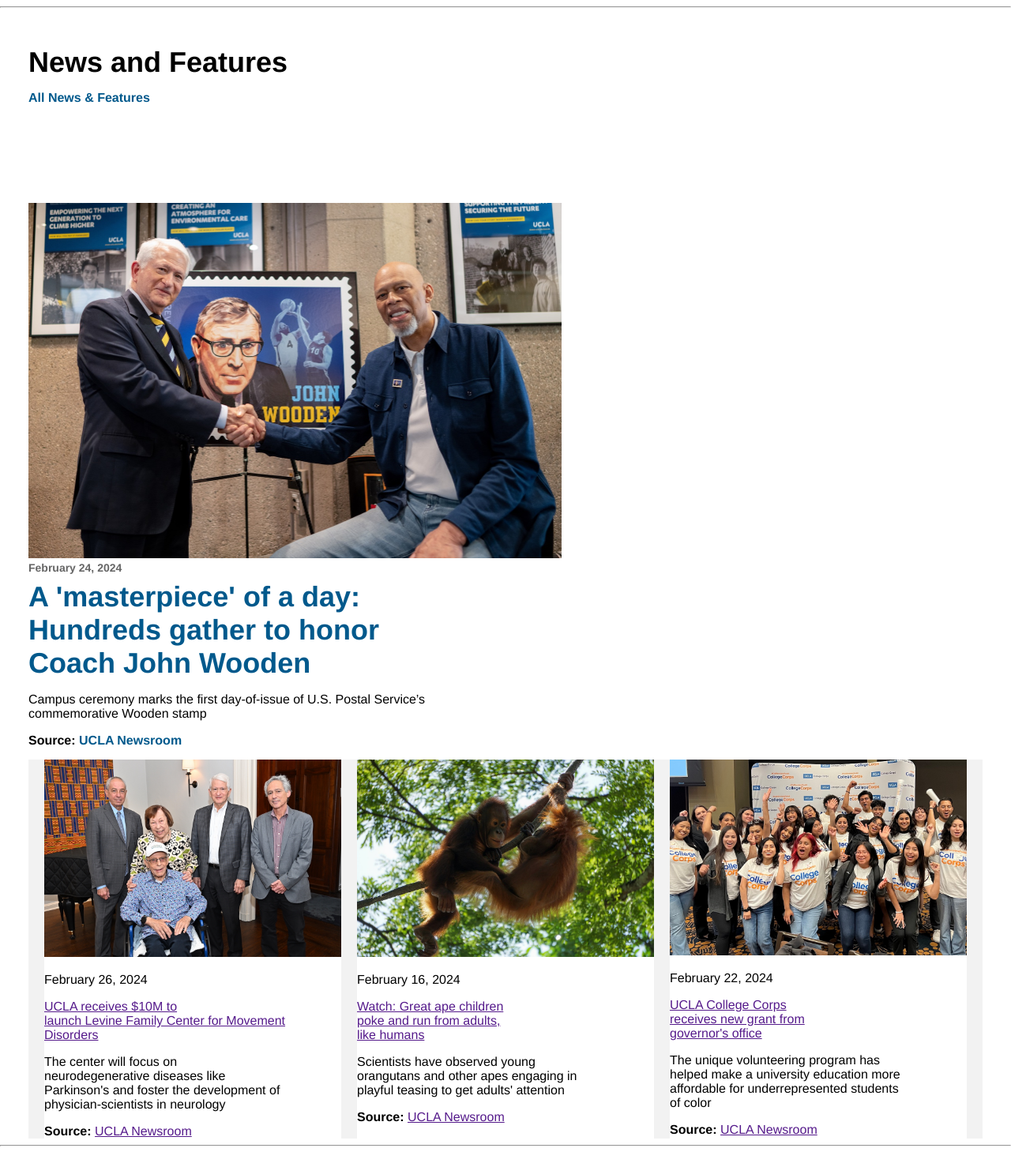
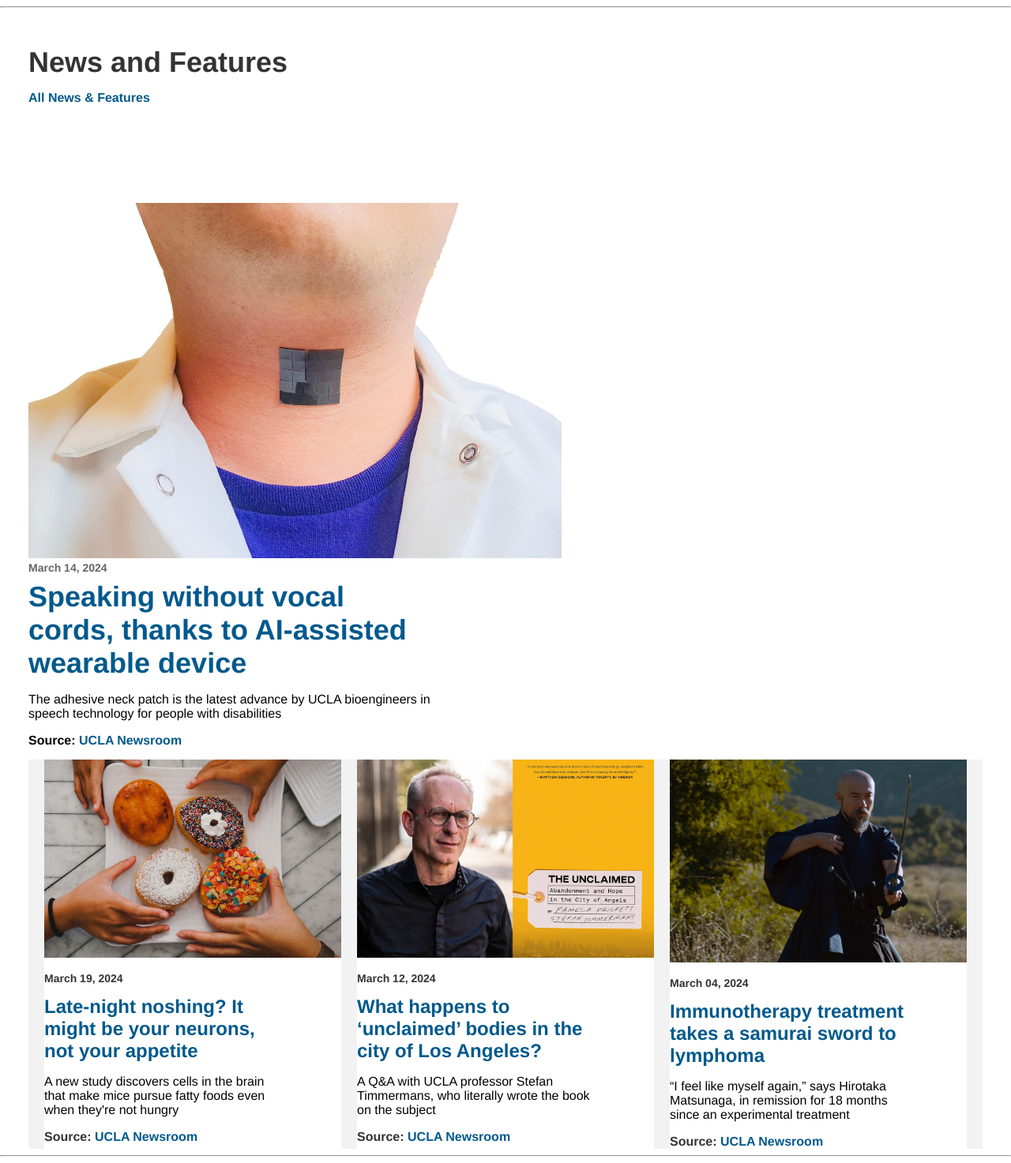
Before and after one commit to neon1024/Web-Programming, a PHP site: page / in a window 1280 px wide. Shown: the whole page at 79% size. Before the commit the page ends 1452 px from the top, so only its background shows below. Run offline with PHP 8.4, Linux system fonts and the light colour scheme.

Commit message:
updated CSS based on original site

```diff
--- a/Lab_3/index.html
+++ b/Lab_3/index.html
@@ -13,7 +13,7 @@
     [ ] container for the Quote
 [ ] main container for the cards
     [ ] card container
-[ ] page icon
+[x] favicon
 -->
 <!DOCTYPE html>
 <html>
@@ -22,6 +22,7 @@
         <meta http-equiv="X-UA-Compatible" content="IE=edge" />
         <meta name="description" content="" />
         <meta name="viewport" content="width=device-width, initial-scale=1" />
+        <link rel="icon" type="image/x-icon" href="/images/UCLA_favicon.png" />
         <link rel="stylesheet" href="style.css" />
         <title>UCLA</title>
     </head>
@@ -30,28 +31,28 @@
             <hr />
             <div class="wrapper">
                 <div class="upper-container">
-                    <h2>News and Features</h2>
+                    <h2 class="h2-featured-title">News and Features</h2>
                     <div class="news-and-features-link">
                         <a href="">All News & Features</a>
                     </div>
                     <img src="images/main_photo.jpg" />
                     <div class="main-news-card">
-                        <p class="main-news-date">February 24, 2024</p>
-                        <a href="" class="main-news-quote"
-                            >A 'masterpiece' of a day:
+                        <p class="main-news-card-date">March 14, 2024</p>
+                        <a href="" class="main-news-card-quote">
+                            Speaking without vocal
                             <br />
-                            Hundreds gather to honor
+                            cords, thanks to AI-assisted
                             <br />
-                            Coach John Wooden
+                            wearable device
                         </a>
                         <p>
-                            Campus ceremony marks the first day-of-issue of U.S.
-                            Postal Service’s
+                            The adhesive neck patch is the latest advance by
+                            UCLA bioengineers in
                             <br />
-                            commemorative Wooden stamp
+                            speech technology for people with disabilities
                         </p>
                         <b>Source: </b>
-                        <a href="" class="main-news-source-link"
+                        <a href="" class="main-news-card-source-link"
                             >UCLA Newsroom</a
                         >
                     </div>
@@ -62,64 +63,69 @@
                     -->
                     <div class="news-card">
                         <img src="images/news1.jpg" />
-                        <p class="news-date">February 26, 2024</p>
-                        <a href="" class="news-quote">
-                            UCLA receives $10M to
+                        <p class="news-card-date">March 19, 2024</p>
+                        <a href="" class="news-card-quote">
+                            Late-night noshing? It
                             <br />
-                            launch Levine Family Center for Movement
+                            might be your neurons,
                             <br />
-                            Disorders
+                            not your appetite
                         </a>
                         <p>
-                            The center will focus on
+                            A new study discovers cells in the brain
                             <br />
-                            neurodegenerative diseases like
+                            that make mice pursue fatty foods even
                             <br />
-                            Parkinson's and foster the development of
-                            <br />
-                            physician-scientists in neurology
+                            when they're not hungry
                         </p>
-                        <b>Source: </b><a href=""> UCLA Newsroom</a>
+                        <b>Source: </b
+                        ><a class="news-card-source-link" href="">
+                            UCLA Newsroom</a
+                        >
                     </div>
                     <div class="news-card">
                         <img src="images/news2.jpg" />
-                        <p class="news-date">February 16, 2024</p>
-                        <a href="" class="news-quote">
-                            Watch: Great ape children
+                        <p class="news-card-date">March 12, 2024</p>
+                        <a href="" class="news-card-quote">
+                            What happens to
                             <br />
-                            poke and run from adults,
+                            ‘unclaimed’ bodies in the
                             <br />
-                            like humans
+                            city of Los Angeles?
                         </a>
                         <p>
-                            Scientists have observed young
+                            A Q&A with UCLA professor Stefan
                             <br />
-                            orangutans and other apes engaging in
+                            Timmermans, who literally wrote the book
                             <br />
-                            playful teasing to get adults' attention
+                            on the subject
                         </p>
-                        <b>Source: </b><a href=""> UCLA Newsroom</a>
+                        <b>Source: </b
+                        ><a class="news-card-source-link" href="">
+                            UCLA Newsroom</a
+                        >
                     </div>
                     <div class="news-card">
                         <img src="images/news3.jpg" />
-                        <p class="news-date">February 22, 2024</p>
-                        <a href="" class="news-quote">
-                            UCLA College Corps
+                        <p class="news-card-date">March 04, 2024</p>
+                        <a href="" class="news-card-quote">
+                            Immunotherapy treatment
                             <br />
-                            receives new grant from
+                            takes a samurai sword to
                             <br />
-                            governor's office
+                            lymphoma
                         </a>
                         <p>
-                            The unique volunteering program has
+                            “I feel like myself again,” says Hirotaka
                             <br />
-                            helped make a university education more
+                            Matsunaga, in remission for 18 months
                             <br />
-                            affordable for underrepresented students
-                            <br />
-                            of color
+                            since an experimental treatment
                         </p>
-                        <b>Source: </b><a href=""> UCLA Newsroom</a>
+                        <b>Source: </b
+                        ><a class="news-card-source-link" href="">
+                            UCLA Newsroom</a
+                        >
                     </div>
                 </div>
             </div>
--- a/Lab_3/style.css
+++ b/Lab_3/style.css
@@ -20,9 +20,9 @@
     padding: 0 0 15px;
 }
 
-.upper-container h2 {
+.h2-featured-title {
     font-size: 36px;
-
+    color: #333333;
     margin: 48px 0 15px;
 }
 
@@ -39,25 +39,31 @@
     height: auto;
 }
 
-.main-news-date {
+.main-news-card-date {
     font-size: 14px;
     font-weight: 700;
     color: #666666;
     margin: 0 0 8px;
 }
 
-.main-news-quote {
+.main-news-card-quote {
     color: #00598c;
     text-decoration: none;
     font-size: 36px;
     font-weight: 700;
 }
 
-.main-news-source-link {
+.main-news-card-source-link {
     color: #00598c;
     text-decoration: none;
     font-size: 16px;
     font-weight: 700;
+}
+
+.news-card-date {
+    font-size: 14px;
+    font-weight: 700;
+    color: #333333;
 }
 
 /* ---------------- Bottom ---------------- */
@@ -79,3 +85,21 @@
     width: 100%;
     margin-bottom: 0;
 }
+
+.news-card b {
+    color: #333333;
+}
+
+.news-card-quote {
+    text-decoration: none;
+    color: #00598c;
+    font-size: 24px;
+    font-weight: 700;
+}
+
+.news-card-source-link {
+    font-size: 16px;
+    font-weight: 700;
+    text-decoration: none;
+    color: #00598c;
+}
```
Also changed, not shown: Lab_3/images/UCLA_favicon.png (added), Lab_3/images/main_photo.jpg, Lab_3/images/news1.jpg, Lab_3/images/news2.jpg, Lab_3/images/news3.jpg.
